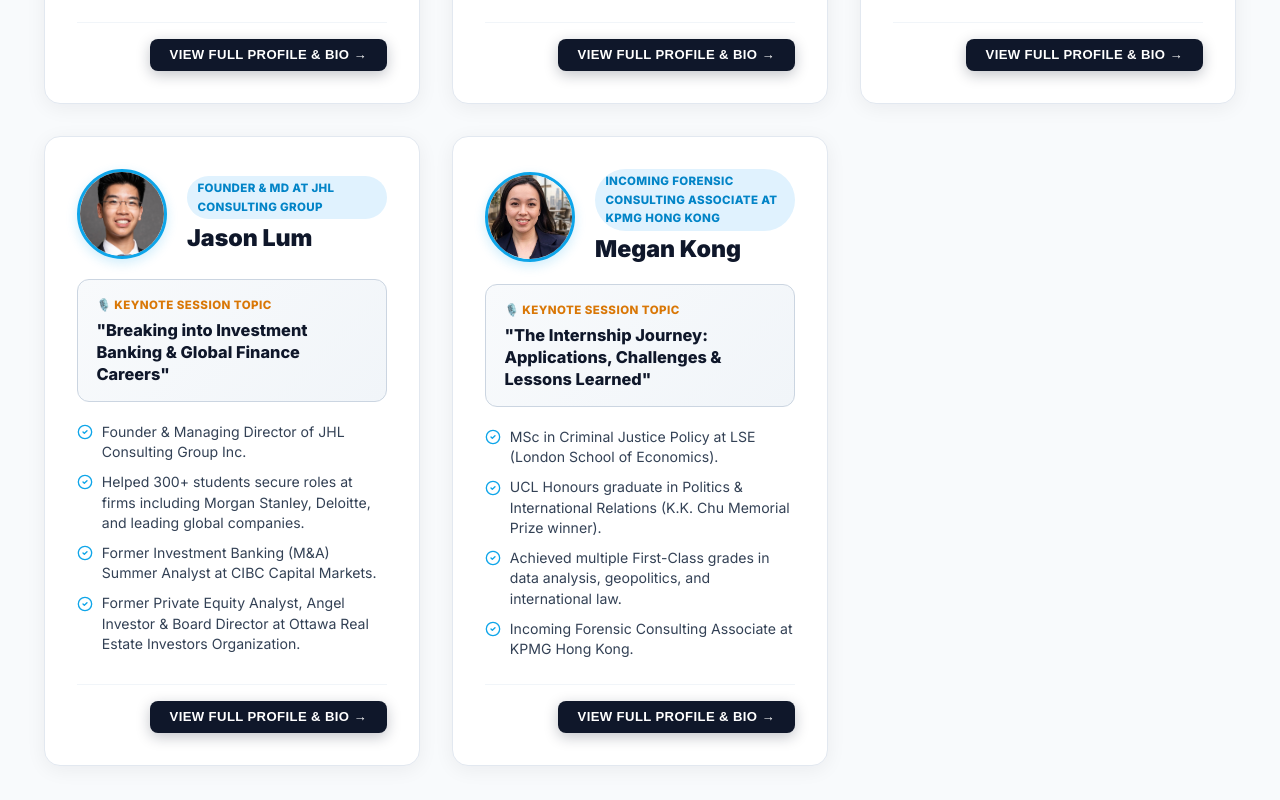
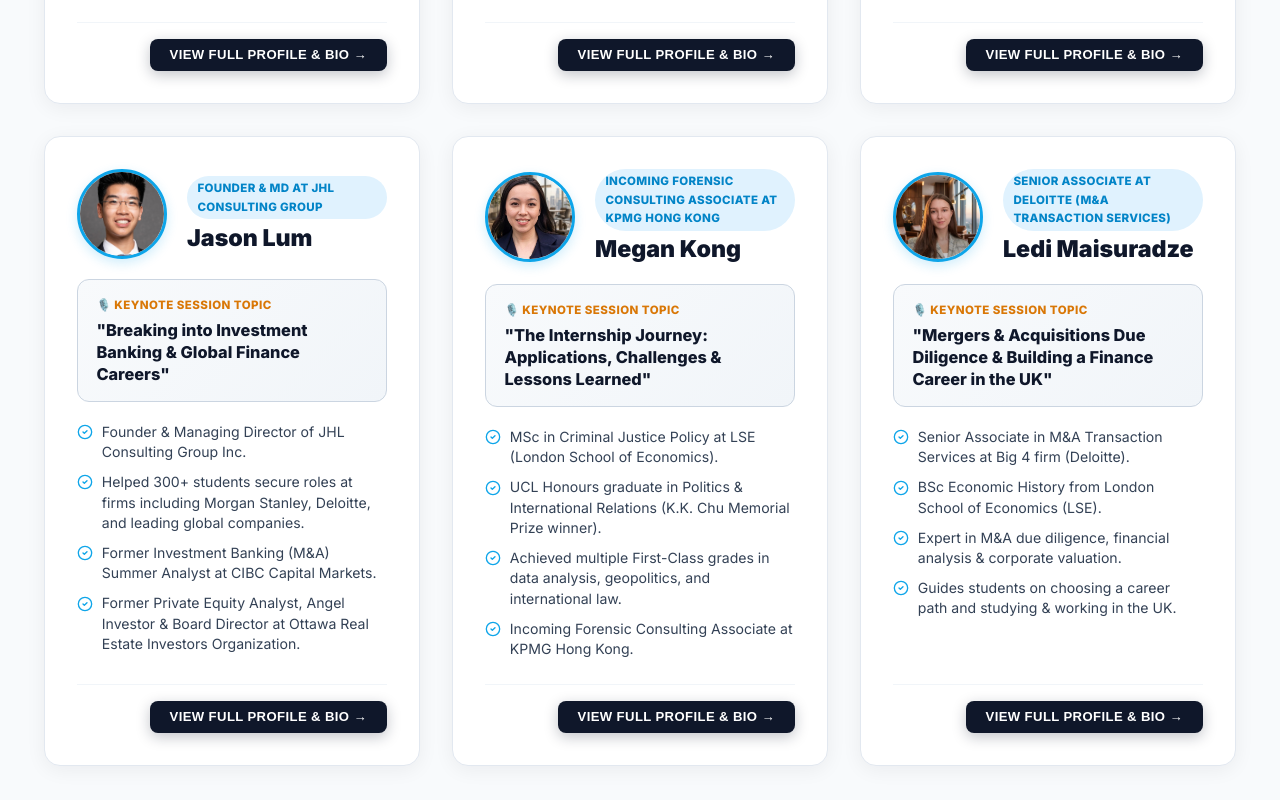
Before and after one commit to 21mujtabahassan/Financial-Youth-Club, a React (Vite) app in the folder frontend/: page / in a window 1280 px wide. Shown: the part 3260-4060 px from the top of the page. Built offline with nearby package versions, Linux system fonts and the light colour scheme.

Commit message:
Add Ledi Maisuradze as guest speaker on landing page

```diff
--- a/frontend/src/features/speakers/data/speakersData.js
+++ b/frontend/src/features/speakers/data/speakersData.js
@@ -68,5 +68,19 @@ export const guestSpeakers = [
       'Incoming Forensic Consulting Associate at KPMG Hong Kong.'
     ],
     bio: 'Megan Kong holds an MSc in Criminal Justice Policy from LSE and a Politics & International Relations Honours degree from UCL, where she was awarded the K.K. Chu Memorial Prize. With a background in data analysis, geopolitics, and international law, she is an Incoming Forensic Consulting Associate at KPMG Hong Kong sharing insights on navigating global corporate internship applications and challenges.'
+  },
+  {
+    id: 'ledi-maisuradze',
+    name: 'Ledi Maisuradze',
+    role: 'Senior Associate at Deloitte (M&A Transaction Services)',
+    topic: 'Mergers & Acquisitions Due Diligence & Building a Finance Career in the UK',
+    image: '/images/speakers/ledi-maisuradze.jpg',
+    highlights: [
+      'Senior Associate in M&A Transaction Services at Big 4 firm (Deloitte).',
+      'BSc Economic History from London School of Economics (LSE).',
+      'Expert in M&A due diligence, financial analysis & corporate valuation.',
+      'Guides students on choosing a career path and studying & working in the UK.'
+    ],
+    bio: 'Ledi Maisuradze is a Senior Associate in M&A Transaction Services at Deloitte and a BSc Economic History graduate from the London School of Economics (LSE). She specializes in M&A due diligence, financial advisory, and international career strategy, mentoring youth on navigating UK academic and professional opportunities.'
   }
 ]
```
Also changed, not shown: frontend/public/images/speakers/ledi-maisuradze.jpg (added).
